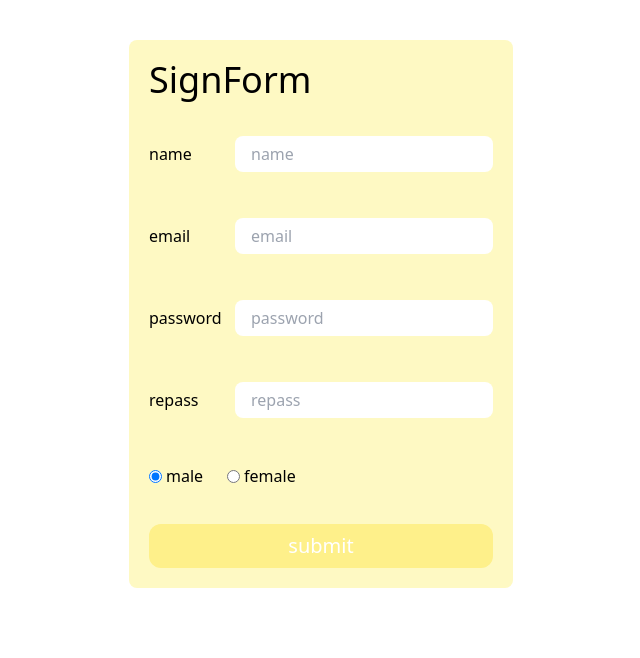
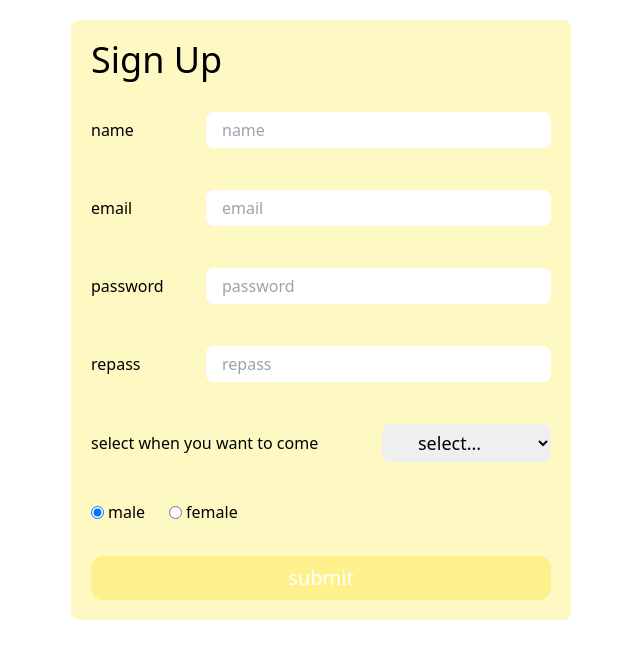
Before and after one commit to AliKouchekzade/form-app, a React (Create React App) app: page / in a window 1280 px wide. Shown: the top 658 px of the page, without its empty margins (319-959 px from the left). Built offline with nearby package versions, Linux system fonts and the light colour scheme.

Commit message:
extract select

```diff
--- /dev/null
+++ b/src/common/select.js
@@ -0,0 +1,30 @@
+const Select = ({ formik, name, selectOptions }) => {
+  return (
+    <div className="flex-col gap-y-1" {...formik.getFieldProps("time")}>
+      <div className="flex justify-between items-center">
+        <label>select when you want to come</label>
+        <select
+          name={name}
+          className="px-8 py-1.5 text-lg outline-yellow-400 rounded-lg"
+        >
+          {selectOptions.map((option) => (
+            <option key={option.value} value={option.value}>
+              {option.label}
+            </option>
+          ))}
+        </select>
+      </div>
+      {
+        <div
+          className={`text-red-600 text-sm flex justify-end h-1.5 ${
+            formik.errors[name] && formik.touched[name] ? "" : "opacity-0"
+          }`}
+        >
+          {formik.errors[name]}
+        </div>
+      }
+    </div>
+  );
+};
+
+export default Select;
--- a/src/components/signUpForm.js
+++ b/src/components/signUpForm.js
@@ -2,6 +2,7 @@ import { useFormik } from "formik";
 import * as Yup from "yup";
 import Input from "../common/input";
 import RadioInput from "../common/radioInput";
+import Select from "../common/select";
 
 const SignUpForm = () => {
   const inputs = [
@@ -13,6 +14,13 @@ const SignUpForm = () => {
 
   const inputsRadio = [{ value: "male", def: true }, { value: "female" }];
 
+  const selectOptions = [
+    { label: "select...", value: "" },
+    { label: "yesterday", value: "yesterday" },
+    { label: "today", value: "today" },
+    { label: "tomorrow", value: "tomorrow" },
+  ];
+
   const formik = useFormik({
     initialValues: {
       name: "",
@@ -20,6 +28,7 @@ const SignUpForm = () => {
       password: "",
       repass: "",
       gender: "male",
+      time: "",
     },
     onSubmit: (values) => {
       console.log(values);
@@ -39,6 +48,7 @@ const SignUpForm = () => {
         .oneOf([Yup.ref("password"), null], "passwords must match")
         .required("password confirm is required"),
       gender: Yup.string().required("gender is required"),
+      time: Yup.string().required("time is required"),
     }),
     validateOnMount: true,
   });
@@ -46,9 +56,10 @@ const SignUpForm = () => {
   return (
     <form
       onSubmit={formik.handleSubmit}
-      className="bg-yellow-100 w-96 m-auto mt-10 flex flex-col gap-y-9 p-5 rounded-lg"
+      className="bg-yellow-100 m-auto mt-5 flex flex-col gap-y-8 p-5 rounded-lg"
+      style={{ width: "500px" }}
     >
-      <h2 className="text-4xl">SignForm</h2>
+      <h2 className="text-4xl">Sign Up</h2>
 
       {inputs.map((input, index) => (
         <Input
@@ -58,6 +69,8 @@ const SignUpForm = () => {
           inputType={input.inputType}
         />
       ))}
+
+      <Select formik={formik} name={"time"} selectOptions={selectOptions} />
 
       <RadioInput formik={formik} name="gender" inputsRadio={inputsRadio} />
 
```
